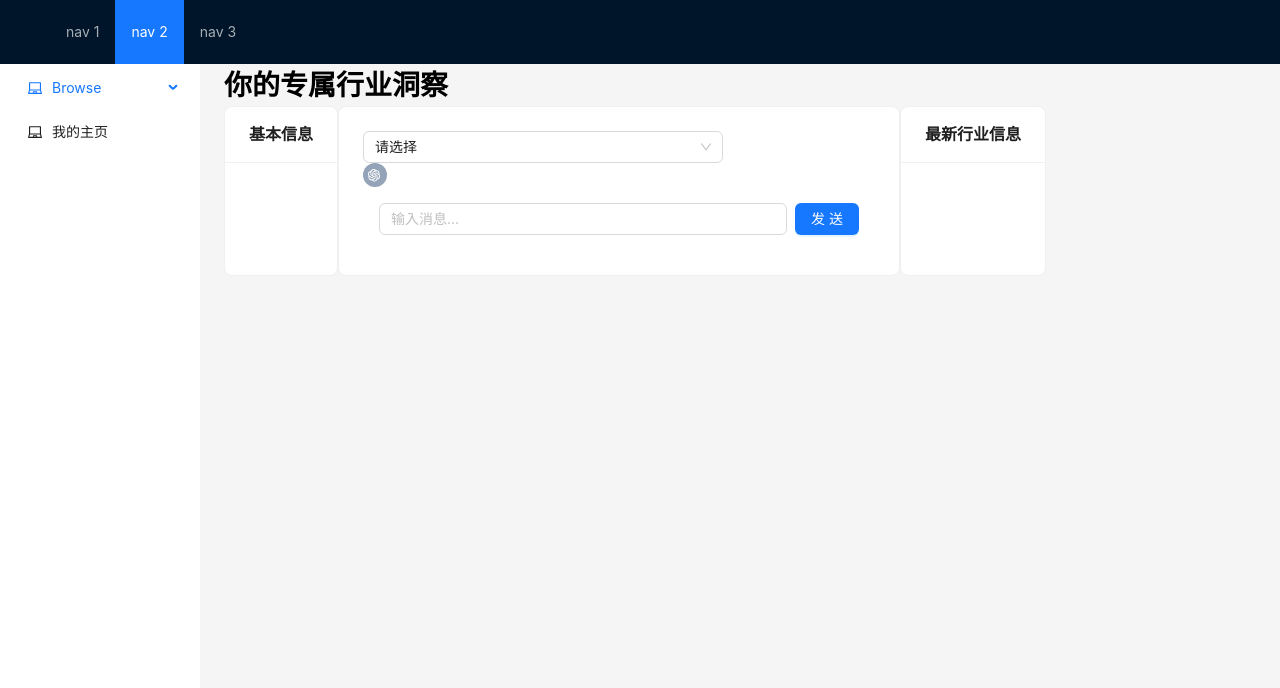
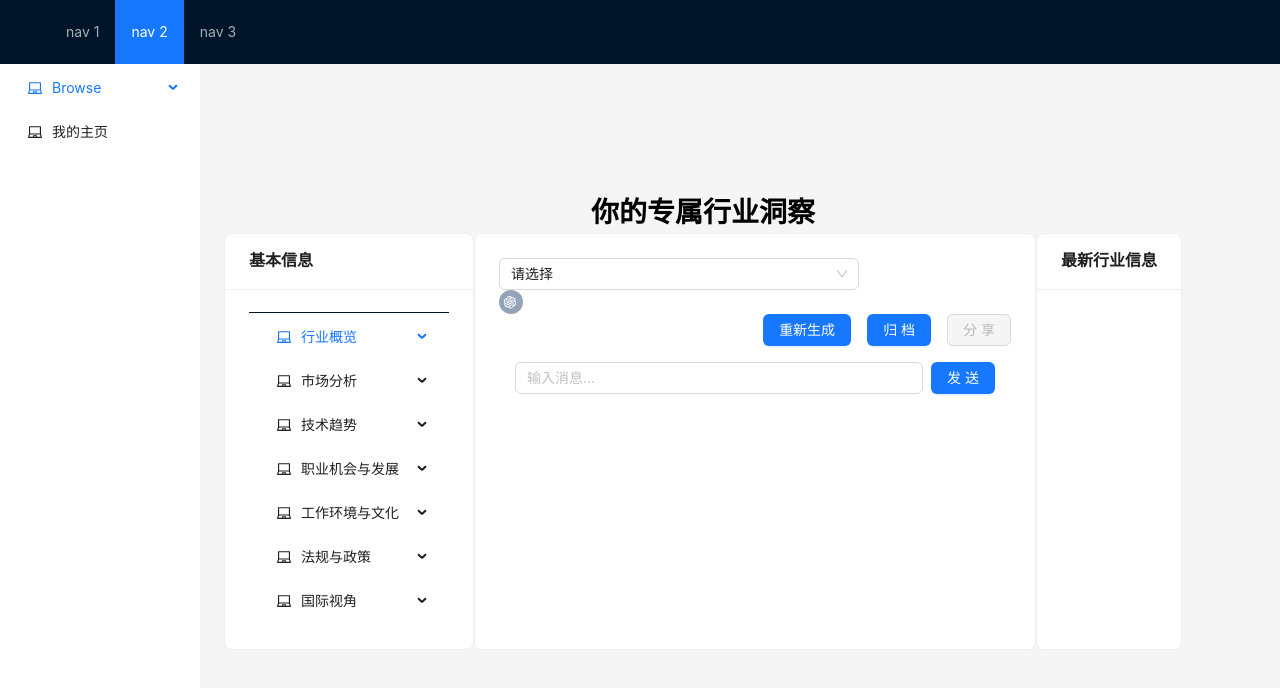
Before and after one commit to Collage-Ai/CollegeAi-fe, a Next.js app: page /en/insights in a window 1280 px wide. Shown: the top 688 px of the page. Built offline with nearby package versions, Linux system fonts and the light colour scheme.

Commit message:
feat: refactor chat component and add new features

```diff
--- a/app/[lang]/insights/page.tsx
+++ b/app/[lang]/insights/page.tsx
@@ -1,5 +1,6 @@
 'use client';
 import ChatComponent from '@/components/chatComponent';
+import ChatSider from '@/components/sider/chatSider';
 import { fetcher } from '@/utils/fetcher';
 import { Card, Flex, Input } from 'antd';
 import useSWR from 'swr';
@@ -8,14 +9,18 @@ export default function Page() {
   //const { data } = useSWR('/api/user', fetcher);
   return (
     <>
+      <div className="flex flex-col items-center justify-center">
         <h1>你的专属行业洞察</h1>
         <Flex>
-        <Card title="基本信息"></Card>
+          <Card title="基本信息">
+            <ChatSider />
+          </Card>
           <Card>
             <ChatComponent />
           </Card>
           <Card title="最新行业信息"></Card>
         </Flex>
+      </div>
     </>
   );
 }
--- a/components/chatComponent/chatMessage.tsx
+++ b/components/chatComponent/chatMessage.tsx
@@ -1,8 +1,6 @@
 // components/MessageItem.tsx
 import React from 'react';
-import { MessageArgs } from '../../types/user';
-import { OpenAIOutlined, UserOutlined } from '@ant-design/icons';
-import TypewriterEffect from '../typeWriter';
+import { OpenAIOutlined } from '@ant-design/icons';
 import MarkdonwIt from 'markdown-it';
 import { Spin } from 'antd';
 
--- a/components/chatComponent/index.tsx
+++ b/components/chatComponent/index.tsx
@@ -1,6 +1,6 @@
 // components/ChatComponent.tsx
 import React, { useEffect, useState } from 'react';
-import { Button, Input, List } from 'antd';
+import { Button, Flex, Input, List, message } from 'antd';
 import { MessageArgs } from '../../types/user';
 import { useChatStore, useUserStore } from '@/store/userStore';
 import { sendMsgToServer } from '@/utils/fetcher';
@@ -23,18 +23,27 @@ const ChatComponent: React.FC = () => {
 
   //更新聊天记录，并发送消息到服务器
   const updateChatList = (msg: MessageArgs) => {
+    //先查找是否有相同的userMsg，如果有，则使用新的消息替换掉旧的消息
+    const index = chatList.findIndex((item) => item.userMsg === msg.userMsg);
+    if (index !== -1) {
+      setChatList((currentChatList: MessageArgs[]) => {
+        currentChatList[index] = msg;
+        return currentChatList;
+      });
+    } else {
+      setChatList((currentChatList: MessageArgs[]) => [
+        ...currentChatList,
+        msg
+      ]);
+    }
     setChatList((currentChatList: MessageArgs[]) => [...currentChatList, msg]);
-    console.log(user?.id);
     sendMsgToServer(msg);
   };
 
-  //当用户发送消息时，请求ai回答，并将消息显示在聊天框中，同时将消息发送到服务器
-  const sendMessage = () => {
-    if (message) {
+  const sendMsgToGetAIResponse = (msg: string) => {
     setIsLoading((isLoading) => !isLoading);
-      setMessage(''); // 清空输入框
     setSelectValue(message);
-      getAIResponse(message)
+    getAIResponse(msg)
       .then((res) => {
         const msg: MessageArgs = {
           userId: user?.id,
@@ -47,6 +56,24 @@ const ChatComponent: React.FC = () => {
       .finally(() => {
         setIsLoading(false); // 无论请求成功还是失败，都将加载状态设置回false
       });
+  };
+
+  //当用户发送消息时，请求ai回答，并将消息显示在聊天框中，同时将消息发送到服务器
+  const sendMessage = () => {
+    if (message) {
+      setMessage(''); // 清空输入框
+      sendMsgToGetAIResponse(message);
+    }
+  };
+
+  //重新发送消息
+  const reSendMessage = () => {
+    //查找chatList中最后一个消息
+    const lastMsg = chatList[chatList.length - 1];
+    if (lastMsg) {
+      //删除最后一个消息
+      console.log('lastMsg', lastMsg);
+      sendMsgToGetAIResponse(lastMsg.userMsg);
     }
   };
 
@@ -65,6 +92,17 @@ const ChatComponent: React.FC = () => {
       <div className="flex-1 overflow-auto">
         <MessageItem message={selectedAiValue} isLoading={isLoading} />
       </div>
+      <Flex gap="middle" align="flex-end" justify="flex-end">
+        <Button type="primary" onClick={reSendMessage}>
+          重新生成
+        </Button>
+        <Button type="primary" onClick={sendMessage}>
+          归档
+        </Button>
+        <Button type="primary" onClick={sendMessage} disabled>
+          分享
+        </Button>
+      </Flex>
       <div className="flex p-4">
         <Input
           className="mr-2 flex-1"
--- /dev/null
+++ b/components/sider/chatSider.tsx
@@ -0,0 +1,213 @@
+// app/components/ChatSider.tsx
+import React from 'react';
+import { Layout, Menu, MenuProps } from 'antd';
+import { LaptopOutlined } from '@ant-design/icons';
+import { useRouter } from 'next/navigation';
+
+const { Sider } = Layout;
+
+const ChatSider: React.FC<{
+  style?: React.CSSProperties;
+}> = ({ style }) => {
+  const router = useRouter();
+  const items: MenuProps['items'] = [
+    //子菜单
+    {
+      key: '1',
+      label: '行业概览',
+      icon: <LaptopOutlined />,
+      children: [
+        {
+          key: '1-1',
+          label: '定义与范围',
+          onClick: () => {
+            // 跳转到/insights
+            router.push('/insights');
+          }
+        },
+        {
+          key: '1-2',
+          label: '历史发展',
+          onClick: () => {
+            // 跳转到/skills
+            router.push('/skills');
+          }
+        },
+        {
+          key: '1-3',
+          label: '当前状态',
+          onClick: () => {
+            router.push('/login');
+          }
+        }
+      ]
+    },
+    {
+      key: '2',
+      label: '市场分析',
+      icon: <LaptopOutlined />,
+      children: [
+        {
+          key: '2-1',
+          label: '主要参与者',
+          onClick: () => {
+            router.push('/login');
+          }
+        },
+        {
+          key: '2-2',
+          label: '增长领域',
+          onClick: () => {
+            router.push('/login');
+          }
+        },
+        {
+          key: '1-3',
+          label: '消费者需求',
+          onClick: () => {
+            router.push('/login');
+          }
+        },
+        {
+          key: '1-4',
+          label: '新兴技术',
+          onClick: () => {
+            router.push('/login');
+          }
+        }
+      ]
+    },
+    {
+      key: '3',
+      label: '技术趋势',
+      icon: <LaptopOutlined />,
+      children: [
+        {
+          key: '3-1',
+          label: '新兴技术',
+          onClick: () => {
+            router.push('/login');
+          }
+        },
+        {
+          key: '3-2',
+          label: '技术应用',
+          onClick: () => {
+            router.push('/login');
+          }
+        }
+      ]
+    },
+    {
+      key: '4',
+      label: '职业机会与发展',
+      icon: <LaptopOutlined />,
+      children: [
+        {
+          key: '4-1',
+          label: '典型职位',
+          onClick: () => {
+            router.push('/login');
+          }
+        },
+        {
+          key: '4-2',
+          label: '技能需求',
+          onClick: () => {
+            router.push('/login');
+          }
+        },
+        {
+          key: '4-3',
+          label: '薪酬范围',
+          onClick: () => {
+            router.push('/login');
+          }
+        }
+      ]
+    },
+    {
+      key: '5',
+      label: '工作环境与文化',
+      icon: <LaptopOutlined />,
+      children: [
+        {
+          key: '5-1',
+          label: '工作强度',
+          onClick: () => {
+            router.push('/login');
+          }
+        },
+        {
+          key: '5-2',
+          label: '职业满意度',
+          onClick: () => {
+            router.push('/login');
+          }
+        },
+        {
+          key: '5-3',
+          label: '文化与价值观',
+          onClick: () => {
+            router.push('/login');
+          }
+        }
+      ]
+    },
+    {
+      key: '6',
+      label: '法规与政策',
+      icon: <LaptopOutlined />,
+      children: [
+        {
+          key: '6-1',
+          label: '行业法规',
+          onClick: () => {
+            router.push('/login');
+          }
+        },
+        {
+          key: '6-2',
+          label: '政策支持',
+          onClick: () => {
+            router.push('/login');
+          }
+        }
+      ]
+    },
+    {
+      key: '7',
+      label: '国际视角',
+      icon: <LaptopOutlined />,
+      children: [
+        {
+          key: '7-1',
+          label: '全球市场影响',
+          onClick: () => {
+            router.push('/login');
+          }
+        },
+        {
+          key: '7-2',
+          label: '跨国公司作用',
+          onClick: () => {
+            router.push('/login');
+          }
+        }
+      ]
+    }
+  ];
+  return (
+    <Sider style={style}>
+      <Menu
+        mode="inline"
+        defaultSelectedKeys={['1']}
+        defaultOpenKeys={['sub1']}
+        style={{ height: '100%', borderRight: 0 }}
+        items={items}
+      />
+    </Sider>
+  );
+};
+
+export default ChatSider;
--- a/types/user.d.ts
+++ b/types/user.d.ts
@@ -23,8 +23,10 @@ export type UserBaseInfo = {
 };
 
 export type MessageArgs = {
+  id?: number;
   userId: number | undefined;
   aiMsg: string;
   userMsg: string;
   time?: string;
+  category?: number;
 };
```
Lines whose indentation alone changed are shown as unchanged.
